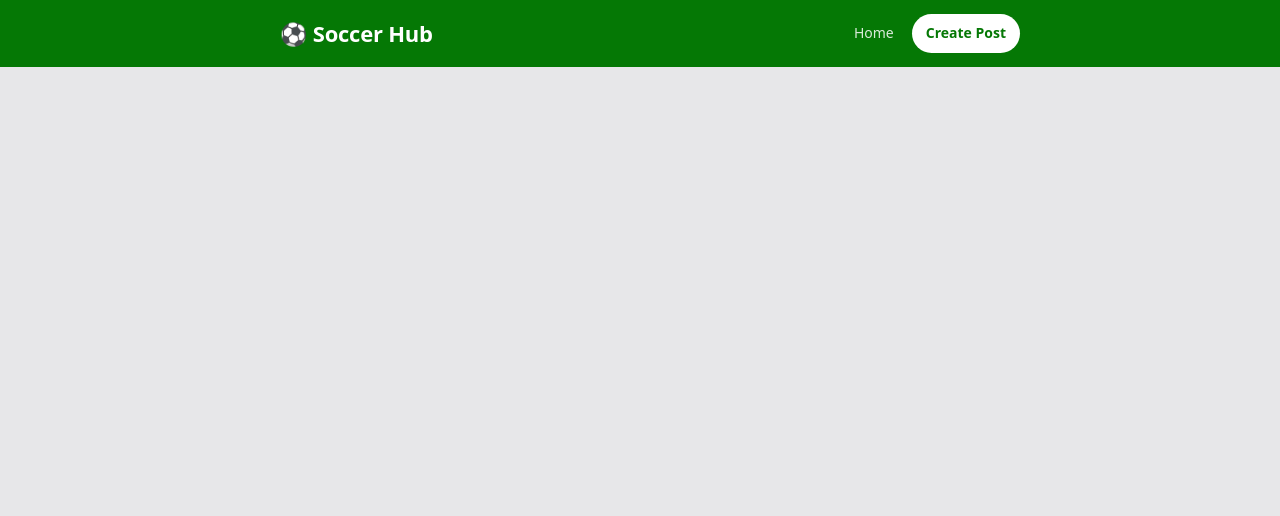
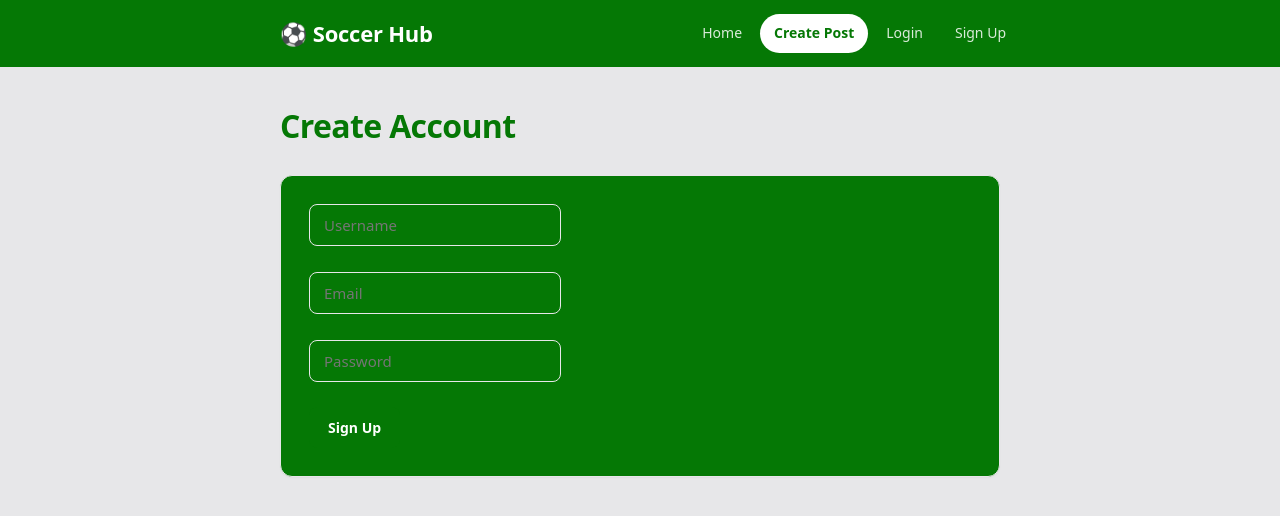
Before and after one commit to Deen-37/Soccer-Hub, a React (Vite) app: page /signup in a window 1280 px wide. Shown: the top 516 px of the page. Built offline with nearby package versions, Linux system fonts and the light colour scheme; no server answers.

Commit message:
migrate post creation to Express API

```diff
--- a/package.json
+++ b/package.json
@@ -11,6 +11,7 @@
   },
   "dependencies": {
     "@supabase/supabase-js": "^2.112.0",
+    "cors": "^2.8.6",
     "react": "^19.2.7",
     "react-dom": "^19.2.7",
     "react-router-dom": "^7.18.1",
--- a/src/App.jsx
+++ b/src/App.jsx
@@ -7,6 +7,8 @@ import CreatePost from "./pages/CreatePost";
 import ViewPost from "./pages/ViewPost";
 import EditPost from "./pages/EditPost";
 import Navbar from "./components/Navbar";
+import SignUp from "./pages/signup";
+import Login from "./pages/login";
 function App() {
   useEffect(() => {
     const response = async () => {
@@ -31,6 +33,8 @@ function App() {
           <Route path="/create" element={<CreatePost />} />
           <Route path="/post/:id" element={<ViewPost />} />
           <Route path="/edit/:id" element={<EditPost />} />
+          <Route path="/signup" element={<SignUp />} />
+          <Route path="/login" element={<Login />} />
         </Routes>
       </main>
 
--- a/src/components/Navbar.jsx
+++ b/src/components/Navbar.jsx
@@ -12,6 +12,8 @@ function Navbar() {
                 <div className="nav-links">
                     <Link to="/">Home</Link>
                     <Link to="/create" className="nav-cta">Create Post</Link>
+                    <Link to="/login">Login</Link>
+                    <Link to="/signup">Sign Up</Link>
                 </div>
             </div>
         </nav>
--- a/src/pages/CreatePost.jsx
+++ b/src/pages/CreatePost.jsx
@@ -1,5 +1,4 @@
 import { useState } from "react";
-import { supabase } from "../client";
 import { useNavigate } from "react-router-dom";
 
 
@@ -10,7 +9,6 @@ function CreatePost() {
         image_url: "",
         category: "",
         flag: "",
-        secret_key: ""
     })
     const navigate = useNavigate();
     const handleChange = (event) => {
@@ -21,17 +19,42 @@ function CreatePost() {
             [name]: value,      // Update only the field being edited
         }));
     };
+    // const createPost = async (event) => {
+    //     event.preventDefault();
+    //     const { error } = await supabase
+    //         .from("Posts")
+    //         .insert([post])
+    //     if (error) {
+    //         alert(error.message);
+    //         return;
+    //     }
+    //     navigate("/")
+    // }
     const createPost = async (event) => {
         event.preventDefault();
-        const { error } = await supabase
-            .from("Posts")
-            .insert([post])
-        if (error) {
+        try {
+            // Send the post to our Express API
+            const response = await fetch("http://localhost:3000/posts", {
+                method: "POST",
+                headers: {
+                    "Content-Type": "application/json",
+                    // Send the logged-in user's JWT
+                    Authorization: `Bearer ${localStorage.getItem("token")}`,
+                },
+                body: JSON.stringify(post),
+            });
+
+            // Handle API errors
+            if (!response.ok) {
+                throw new Error("Failed to create post");
+            }
+
+            navigate("/");
+        } catch (error) {
             alert(error.message);
-            return;
         }
-        navigate("/")
-    }
+    };
+
     return (
         <div className="page">
             <h1>Create a New Post</h1>
@@ -91,14 +114,7 @@ function CreatePost() {
                         <option value="Question">Question</option>
                         <option value="Opinion">Opinion</option>
                     </select>
-                    {/* Secret key */}
-                    <input
-                        type="password"
-                        name="secret_key"
-                        placeholder=" Enter secret key"
-                        value={post.secret_key} // User's secret key
-                        onChange={handleChange} // Update state
-                    />
+
                 </div>
                 <br /><br />
 
--- a/src/pages/Home.jsx
+++ b/src/pages/Home.jsx
@@ -16,21 +16,27 @@ function Home() {
         getPosts();
     }, []);
 
-    // Get all posts from Supabase
+    // Get all posts from our Express API
     const getPosts = async () => {
-        setLoading(true); // Start loading
-        const { data, error } = await supabase
-            .from("Posts")
-            .select("*")
-            .order("created_at", { ascending: false });
+        setLoading(true);
 
-        if (error) {
+        try {
+            const response = await fetch("http://localhost:3000/posts");
+
+            // Stop if the API request failed
+            if (!response.ok) {
+                throw new Error("Failed to fetch posts");
+            }
+
+            const data = await response.json();
+
+            console.log("Posts received:", data);
+            setPosts(data);
+        } catch (error) {
             console.error(error);
-            return;
+        } finally {
+            setLoading(false);
         }
-
-        setPosts(data);
-        setLoading(false); // Finished loading
     };
 
     // Exact timestamp, shown on hover as a tooltip — e.g. "Aug 2, 2026, 3:45 PM"
--- /dev/null
+++ b/src/pages/login.jsx
@@ -0,0 +1,77 @@
+import { useState } from "react";
+import { useNavigate } from "react-router-dom";
+
+function Login() {
+    const [form, setForm] = useState({
+        email: "",
+        password: ""
+    });
+
+    const navigate = useNavigate();
+
+    const handleChange = (event) => {
+        setForm({
+            ...form,
+            [event.target.name]: event.target.value
+        });
+    };
+
+    const handleSubmit = async (event) => {
+        event.preventDefault();
+
+        const response = await fetch("http://localhost:3000/auth/login", {
+            method: "POST",
+            headers: {
+                "Content-Type": "application/json"
+            },
+            body: JSON.stringify(form)
+        });
+
+        const data = await response.json();
+
+        if (!response.ok) {
+            alert(data.error);
+            return;
+        }
+
+        // Save JWT for authenticated requests
+        localStorage.setItem("token", data.token);
+
+        alert("Login successful!");
+        navigate("/");
+    };
+
+    return (
+        <div className="page">
+            <h1>Login</h1>
+
+            <form className="form-card" onSubmit={handleSubmit}>
+                <input
+                    type="email"
+                    name="email"
+                    placeholder="Email"
+                    value={form.email}
+                    onChange={handleChange}
+                    required
+                />
+
+                <br /><br />
+
+                <input
+                    type="password"
+                    name="password"
+                    placeholder="Password"
+                    value={form.password}
+                    onChange={handleChange}
+                    required
+                />
+
+                <br /><br />
+
+                <button type="submit">Login</button>
+            </form>
+        </div>
+    );
+}
+
+export default Login;
--- /dev/null
+++ b/src/pages/signup.jsx
@@ -0,0 +1,85 @@
+import { useState } from "react";
+import { useNavigate } from "react-router-dom";
+
+function SignUp() {
+    const [form, setForm] = useState({
+        username: "",
+        email: "",
+        password: ""
+    });
+
+    const navigate = useNavigate();
+
+    const handleChange = (event) => {
+        setForm({
+            ...form,
+            [event.target.name]: event.target.value
+        });
+    };
+
+    const handleSubmit = async (event) => {
+        event.preventDefault();
+
+        const response = await fetch("http://localhost:3000/auth/register", {
+            method: "POST",
+            headers: {
+                "Content-Type": "application/json"
+            },
+            body: JSON.stringify(form)
+        });
+
+        const data = await response.json();
+
+        if (!response.ok) {
+            alert(data.error);
+            return;
+        }
+
+        alert("Account created!");
+        navigate("/login");
+    };
+
+    return (
+        <div className="page">
+            <h1>Create Account</h1>
+
+            <form className="form-card" onSubmit={handleSubmit}>
+                <input
+                    name="username"
+                    placeholder="Username"
+                    value={form.username}
+                    onChange={handleChange}
+                    required
+                />
+
+                <br /><br />
+
+                <input
+                    type="email"
+                    name="email"
+                    placeholder="Email"
+                    value={form.email}
+                    onChange={handleChange}
+                    required
+                />
+
+                <br /><br />
+
+                <input
+                    type="password"
+                    name="password"
+                    placeholder="Password"
+                    value={form.password}
+                    onChange={handleChange}
+                    required
+                />
+
+                <br /><br />
+
+                <button type="submit">Sign Up</button>
+            </form>
+        </div>
+    );
+}
+
+export default SignUp;
```
Also changed, not shown: 2 other files (tests, documents, lock files or other folders).
